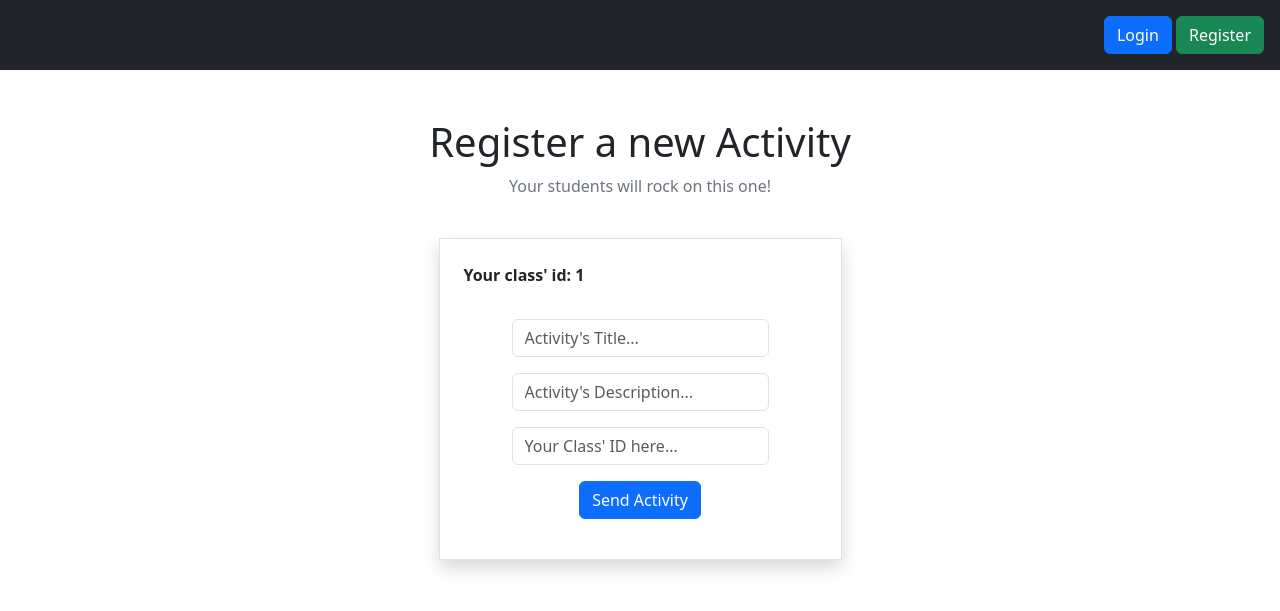
After one commit to gabrielEFagundes/Classroom, a Flask app: page /view/class/1/new in a window 1280 px wide. The commit adds this page. Shown: the top 611 px of the page. Run offline with Flask 3, Linux system fonts and the light colour scheme.

Commit message:
feat: Final project done

```diff
--- a/app/__init__.py
+++ b/app/__init__.py
@@ -15,7 +15,7 @@ app.config['SQLALCHEMY_TRACK_MODIFICATIONS'] = False
 app.config['SECRET_KEY'] = os.getenv("SECRET_KEY")
 
 db = SQLAlchemy(app)
-migrate = Migrate(app, db)
+migrate = Migrate(app, db, render_as_batch=True)
 
 login_manager = LoginManager(app)
 login_manager.login_view = 'login'
--- a/app/forms.py
+++ b/app/forms.py
@@ -1,9 +1,9 @@
 from flask_wtf import FlaskForm
-from wtforms import StringField, PasswordField, SubmitField
+from wtforms import StringField, PasswordField, SubmitField, IntegerField
 from wtforms.validators import DataRequired
 
 from app import db, bcrypt
-from app.models import User, Class
+from app.models import User, Class, Activities
 
 class Register(FlaskForm):
     username = StringField('Username', validators=[DataRequired()])
@@ -48,15 +48,34 @@ class Login(FlaskForm):
 
 class RegisterClass(FlaskForm):
     name = StringField('Class Name', validators=[DataRequired()])
-    teacher_id = StringField('Teacher ID', validators=[DataRequired()])
+    teacher_id = IntegerField('Teacher ID', validators=[DataRequired()])
     submit = SubmitField('Create Class')
 
     def save(self):
         new_class = Class(
-            name=self.name.data
+            name=self.name.data,
+            teacher_id=self.teacher_id.data
         )
 
         db.session.add(new_class)
         db.session.commit()
 
         return new_class
+
+class NewActivity(FlaskForm):
+    title = StringField("Activity's Title", validators=[DataRequired()])
+    description = StringField("Activity's Description", validators=[DataRequired()])
+    class_id = IntegerField("Class' ID", validators=[DataRequired()])
+    submit = SubmitField('Send Activity')
+
+    def save(self):
+        new_activity = Activities(
+            title=self.title.data,
+            description=self.description.data,
+            class_id=self.class_id.data
+        )
+
+        db.session.add(new_activity)
+        db.session.commit()
+
+        return new_activity
--- a/app/models.py
+++ b/app/models.py
@@ -1,6 +1,7 @@
 from app import db, login_manager
 from datetime import datetime
 from flask_login import UserMixin
+from app.views import current_user
 
 @login_manager.user_loader
 def load_user(user_id):
@@ -15,10 +16,11 @@ class User(db.Model, UserMixin):
 class Class(db.Model):
     id = db.Column(db.Integer, primary_key=True)
     name = db.Column(db.String(150), unique=True, nullable=False)
-    teacher_id = db.Column(db.Integer, db.ForeignKey('user.id'), nullable=False)
+    teacher_id = db.Column(db.Integer, db.ForeignKey('user.id'), nullable=False, default=User.id)
 
 class Activities(db.Model):
     id = db.Column(db.Integer, primary_key=True)
     title = db.Column(db.String(150), nullable=False)
     description = db.Column(db.Text, nullable=True)
     date = db.Column(db.DateTime, nullable=False, default=datetime.now)
+    class_id = db.Column(db.Integer, db.ForeignKey('class.id'), nullable=False)
--- a/app/templates/base.html
+++ b/app/templates/base.html
@@ -14,6 +14,7 @@
                 <span class="text-light fw-bold">{{ current_user.name }}</span>
             </div>
             <div>
+                <a href="{{ url_for('home') }}" class="btn btn-primary">Home</a>
                 <a href="{{ url_for('logout') }}" class="btn btn-danger">Logout</a>
             </div>
         </section>
--- /dev/null
+++ b/app/templates/new_activity.html
@@ -0,0 +1,21 @@
+{% extends 'base.html' %}
+
+{% block content %}
+<section class="d-flex flex-column align-items-center mt-5">
+    <h1>Register a new Activity</h1>
+    <p class="text-secondary">Your students will rock on this one!</p>
+    <div class="border shadow p-4 mt-4">
+        <p class="fw-bold">Your class' id: {{ classroom }}</p>
+        <form method="post" class="d-flex flex-column align-items-center px-5 py-3">
+            {{ form.csrf_token }}
+
+            {{ form.title(class="form-control mb-3", placeholder="Activity's Title...") }}
+
+            {{ form.description(class="form-control mb-3", placeholder="Activity's Description...") }}
+
+            {{ form.class_id(class="form-control mb-3", placeholder="Your Class' ID here...") }}
+
+            {{ form.submit(class="btn btn-primary") }}
+        </form>
+</section>
+{% endblock %}
--- a/app/templates/new_class.html
+++ b/app/templates/new_class.html
@@ -1,16 +1,17 @@
 {% extends 'base.html' %}
 
 {% block content %}
-<section>
+<section class="d-flex flex-column align-items-center mt-5">
     <h1>Sign a new Class</h1>
     <p class="text-secondary">This will be your new class!</p>
     <div class="border shadow p-4 mt-4">
+        <p class="fw-bold">Your id: {{ current_user.id }}</p>
         <form method="post" class="d-flex flex-column align-items-center px-5 py-3">
             {{ form.csrf_token }}
 
             {{ form.name(class="form-control mb-3", placeholder="Class Name...") }}
 
-            {{ form.teacher_id(class="form-control mb-3 d-none", value="{{ current_user.id }}") }}
+            {{ form.teacher_id(class="form-control mb-3", placeholder="Your ID here...") }}
 
             {{ form.submit(class="btn btn-primary") }}
         </form>
--- a/app/views.py
+++ b/app/views.py
@@ -1,13 +1,16 @@
 from app import app, db
 from flask import render_template, redirect, url_for, flash, request
 from flask_login import login_user, logout_user, login_required, current_user
-from app.forms import Register, Login, RegisterClass
-from app.models import User, Class
+from app.forms import Register, Login, RegisterClass, NewActivity
+from app.models import User, Class, Activities
 
 @app.route('/', methods=['GET', 'POST'])
 @login_required
 def home():
-    return render_template('index.html', user=current_user)
+    data = Class.query.filter_by(teacher_id=current_user.id)
+
+    classes = {'data' : data.all()}
+    return render_template('index.html', user=current_user, classes=classes)
 
 @app.route('/login', methods=['GET', 'POST'])
 def login():
@@ -47,16 +50,47 @@ def logout():
     return redirect(url_for('login'))
 
 @app.route('/new/class', methods=['GET', 'POST'])
+@login_required
 def signClass():
     form = RegisterClass()
 
     if(form.validate_on_submit()):
         try:
-            new_class = form.save()
+            form.save()
             flash('Turma criada com sucesso!', 'success')
             return redirect(url_for('home'))
 
         except Exception as e:
             flash(str(e), 'danger')
 
-    return render_template('new_class.html', form=form)
+    return render_template('new_class.html', form=form, user=current_user)
+
+@app.route('/delete/class/<int:id>', methods=['GET', 'POST'])
+@login_required
+def deleteClass(id):
+    delete = Class.query.get(id)
+
+    db.session.delete(delete)
+    db.session.commit()
+    return redirect(url_for('home'))
+
+@app.route('/view/class/<int:id>', methods=['GET', 'POST'])
+@login_required
+def classPage(id):
+    classroom = Class.query.get(id)
+    data = Activities.query.filter_by(class_id=id)
+
+    activities = {'data' : data.all()}
+
+    return render_template('class_page.html', classroom=classroom, activities=activities)
+
+@app.route('/view/class/<int:id>/new', methods=['GET', 'POST'])
+def signActivity(id):
+    form = NewActivity()
+
+    if(form.validate_on_submit()):
+        form.save()
+        flash('Atividade salva com sucesso!', 'success')
+        return redirect(url_for('classPage', id=id))
+
+    return render_template('new_activity.html', form=form, classroom=id)
```
Also changed, not shown: app/templates/class_page.html (added, +32 -0 lines), app/templates/index.html (+20 -2 lines), migrations/versions/afd22277446f_.py (renamed from migrations/versions/a75615612761_.py, +13 -11 lines), instance/localhost.db.
